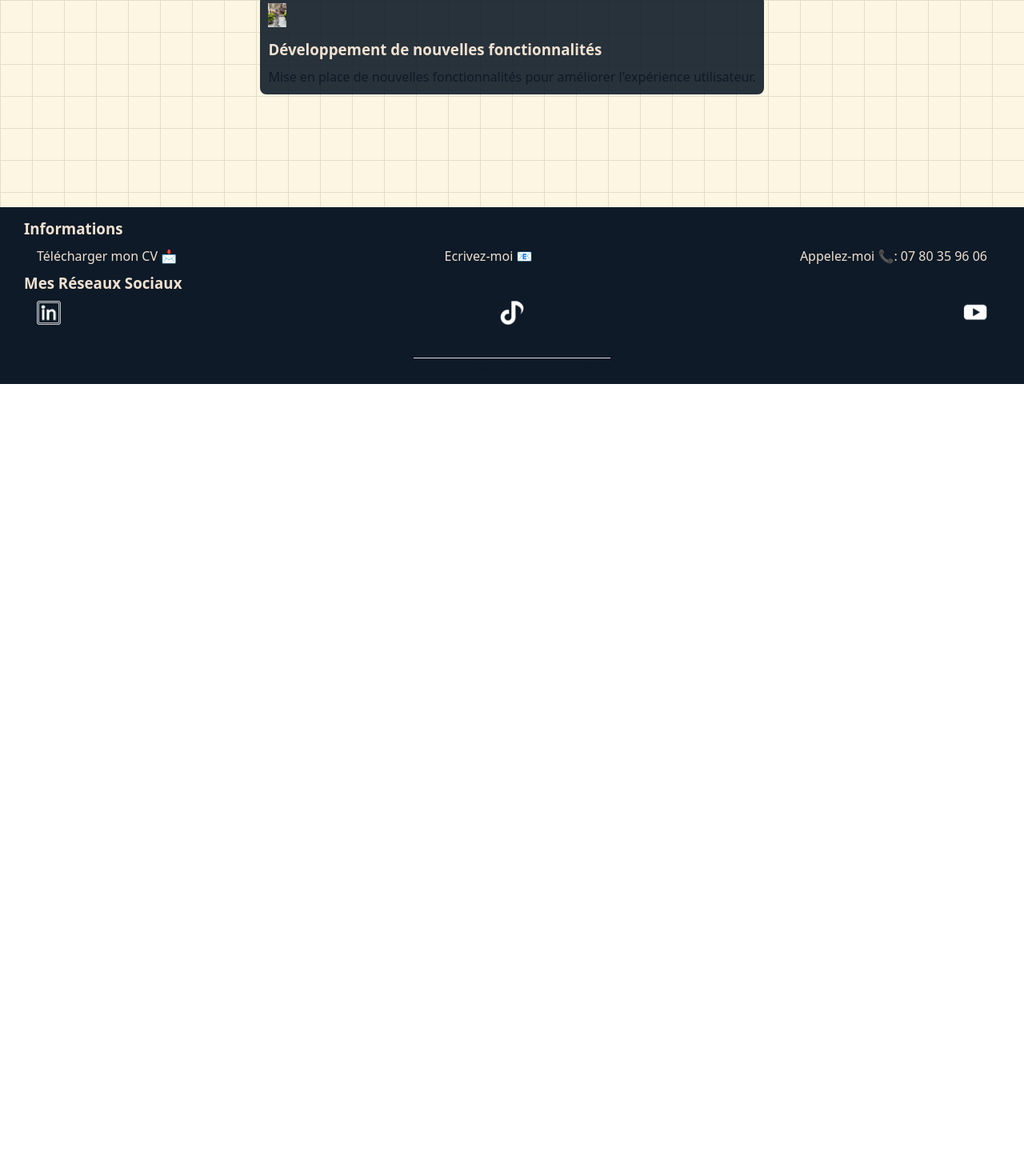
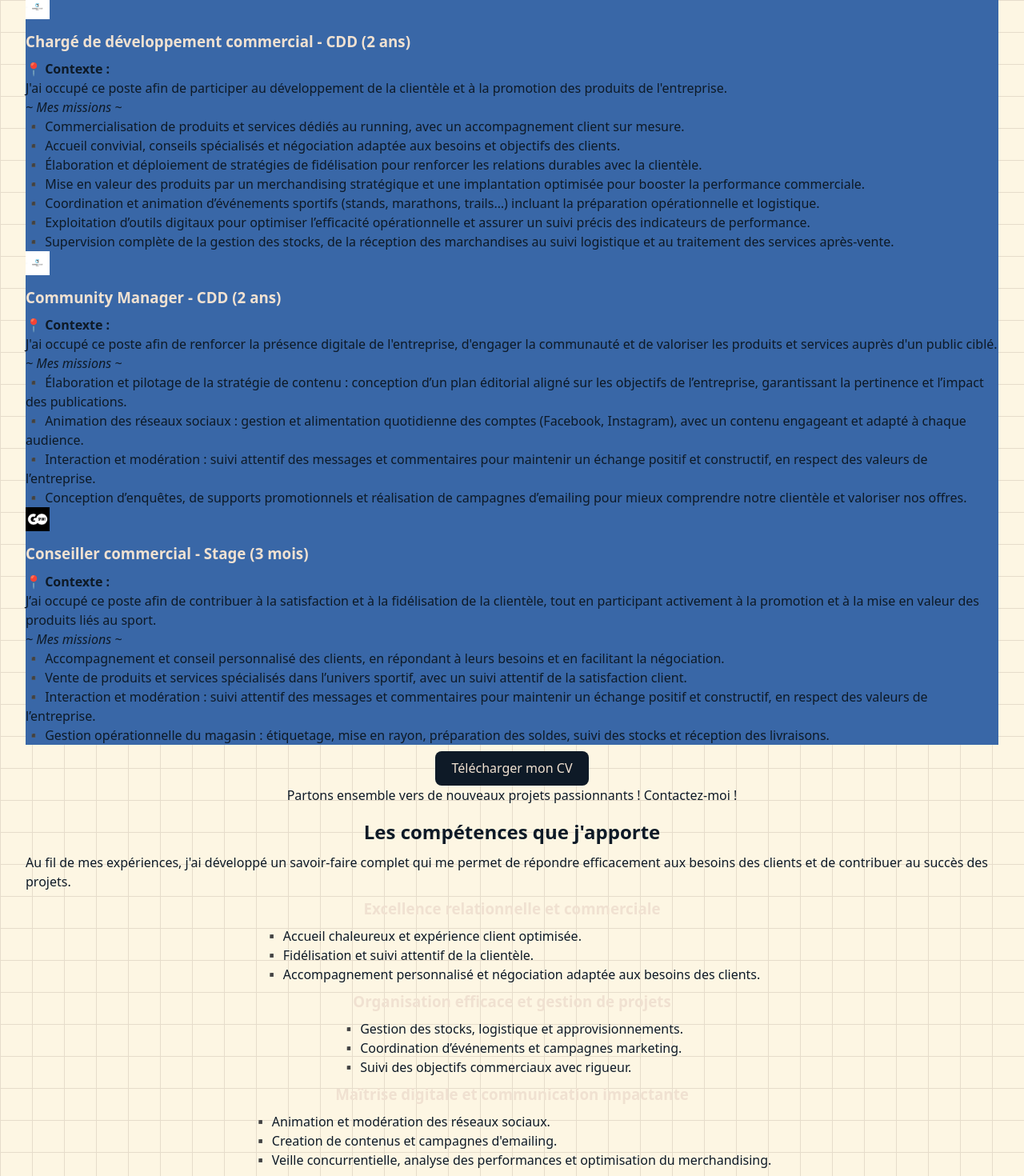
Before and after one commit to ErnestDaph/esilvagoncalves, a React (Vite) app in the folder mon-projet/: page /experience in a window 1280 px wide. Shown: the part 320-1790 px from the top of the page at 80% size. Before the commit the page ends 800 px from the top, so only its background shows below. Built offline with nearby package versions, Linux system fonts and the light colour scheme.

Commit message:
add two sections

```diff
--- a/mon-projet/src/components/ProjectCard/ProjectCard.module.css
+++ b/mon-projet/src/components/ProjectCard/ProjectCard.module.css
@@ -5,12 +5,9 @@
     --fourthary-color: rgba(14, 26, 39, 0.89);
 }
 /* Mobile version*/
-.projectCard{
-    background-color: var(--fourthary-color);
-    border-radius: 8px;
-    padding: 10px;
-    flex-direction: row;
-}
+   .projectCard {
+    background-color: var(--secondary-color);
+   }
 
 /* Desktop version*/
 @media (max-width: 768px) {
--- a/mon-projet/src/components/ProjectCard/ProjectCard.tsx
+++ b/mon-projet/src/components/ProjectCard/ProjectCard.tsx
@@ -1,19 +1,70 @@
 import styles from "./ProjectCard.module.css";
-import ProjectCardHeader from "../ProjetCardHeader/ProjetCardHeader";
-import ProjectCardBody from "../ProjectCardBody/ProjectCardBody";
+
+/* media import*/
+import runningConseilLogo from '../../assets/images/runningConseilLogo.png';
+import goSportLogo from "../../assets/images/goSportLogo.png"
 
 
 function ProjectCard (){
     const content = [
         {
-            description: <ProjectCardBody/>,
+            image: runningConseilLogo,
+            title: "Chargé de développement commercial - CDD (2 ans)",
+            description : "J'ai occupé ce poste afin de participer au développement de la clientèle et à la promotion des produits de l'entreprise.",
+            point1: "Commercialisation de produits et services dédiés au running, avec un accompagnement client sur mesure.",
+            point2: "Accueil convivial, conseils spécialisés et négociation adaptée aux besoins et objectifs des clients.",
+            point3: "Élaboration et déploiement de stratégies de fidélisation pour renforcer les relations durables avec la clientèle.",
+            point4: "Mise en valeur des produits par un merchandising stratégique et une implantation optimisée pour booster la performance commerciale.",
+            point5: "Coordination et animation d’événements sportifs (stands, marathons, trails…) incluant la préparation opérationnelle et logistique.",
+            point6: "Exploitation d’outils digitaux pour optimiser l’efficacité opérationnelle et assurer un suivi précis des indicateurs de performance.",
+            point7: "Supervision complète de la gestion des stocks, de la réception des marchandises au suivi logistique et au traitement des services après-vente.",
         },
+         {
+            image: runningConseilLogo,
+            title: "Community Manager - CDD (2 ans)",
+            description :"J'ai occupé ce poste afin de renforcer la présence digitale de l'entreprise, d'engager la communauté et de valoriser les produits et services auprès d'un public ciblé.",
+            point1: "Élaboration et pilotage de la stratégie de contenu : conception d’un plan éditorial aligné sur les objectifs de l’entreprise, garantissant la pertinence et l’impact des publications.",
+            point2: "Animation des réseaux sociaux : gestion et alimentation quotidienne des comptes (Facebook, Instagram), avec un contenu engageant et adapté à chaque audience.",
+            point3: "Interaction et modération : suivi attentif des messages et commentaires pour maintenir un échange positif et constructif, en respect des valeurs de l’entreprise.",
+            point4 :"Conception d’enquêtes, de supports promotionnels et réalisation de campagnes d’emailing pour mieux comprendre notre clientèle et valoriser nos offres. "
+         },
+        {
+            image: goSportLogo,
+            title: "Conseiller commercial - Stage (3 mois)",
+            description :"J’ai occupé ce poste afin de contribuer à la satisfaction et à la fidélisation de la clientèle, tout en participant activement à la promotion et à la mise en valeur des produits liés au sport.",
+            point1: "Accompagnement et conseil personnalisé des clients, en répondant à leurs besoins et en facilitant la négociation.",
+            point2: "Vente de produits et services spécialisés dans l’univers sportif, avec un suivi attentif de la satisfaction client.",
+            point3: "Interaction et modération : suivi attentif des messages et commentaires pour maintenir un échange positif et constructif, en respect des valeurs de l’entreprise.",
+            point4: "Gestion opérationnelle du magasin : étiquetage, mise en rayon, préparation des soldes, suivi des stocks et réception des livraisons.",
+        }
     ]
-    return (
-        <div className={styles.projectCard}>
-            <ProjectCardHeader image={content[0].image} />
-            <ProjectCardBody description={content[0].description} />
-        </div>
-    );
+        return (
+            <div className={styles.projectCard}>
+                <div className={styles.cards}>
+                    {content.map((item, index) => {
+                    const points = Object.keys(item).filter((key) => key.startsWith("point") && item[key]).map((key) => item[key]);
+                    return (
+                        <div key={index} className={styles.card}>
+                        {item.image && (
+                            <img
+                            src={item.image}
+                            alt={item.title}
+                            className={styles.cardImage}
+                            />
+                        )}
+                        <h3 className={styles.cardTitle}>{item.title}</h3>
+                        <p><strong>📍 Contexte :</strong><br />{item.description}</p>
+                        <p><em>~ Mes missions ~</em></p>
+                        {points.map((point, i) => (
+                            <p key={i} className={styles.description}>
+                            ▪️ {point}
+                            </p>
+                        ))}
+                        </div>
+                    );
+                    })}
+                </div>
+            </div>
+        );
 }
 export default ProjectCard;
--- a/mon-projet/src/components/ProjectCardBody/ProjectCardBody.tsx
+++ /dev/null
@@ -1,23 +0,0 @@
-import React from "react";
-import styles from "./ProjetCardBody.module.css";
-
-function ProjectCardBody (){
-    const content = [
-        {
-            title: "Développement de nouvelles fonctionnalités",
-            description: "Mise en place de nouvelles fonctionnalités pour améliorer l'expérience utilisateur.",
-        },
-    ]
-    return(
-        <div>
-            {content.map((item, index) => (
-                <div key={index} className={styles.contentItem}>
-                    <h3>{item.title}</h3>
-                    <p>{item.description}</p>
-                </div>
-            ))}
-        </div>
-    )
-}
-
-export default ProjectCardBody;
--- a/mon-projet/src/components/ProjetCardHeader/ProjetCardHeader.tsx
+++ /dev/null
@@ -1,25 +0,0 @@
-import styles from "./ProjetCardHeader.module.css";
-
-/*Image Impot*/
-import contentCreation from "../../assets/images/contentCreation.jpg"
-import hondaTest from "../../assets/images/hondaTest.jpg"
-
-function ProjectCardHeader() {
-    const image = [
-        {
-            image : <img src={contentCreation} alt="Honda" />
-        },
-    ];
-
-    return(
-        <div className={styles.projectCardHeader}>
-            {image.map((img, index) => (
-                <div key={index} className={styles.imageContainer}>
-                    {img.image}
-                </div>
-            ))}
-        </div>
-    )
-
-}
-export default ProjectCardHeader;
--- a/mon-projet/src/pages/About/About.tsx
+++ b/mon-projet/src/pages/About/About.tsx
@@ -9,7 +9,7 @@ import portraitDylan from "../../assets/images/PortraitDylan.png";
 import runningConseilLogo from "../../assets/images/runningConseilLogo.png"
 import iutLogo from "../../assets/images/iutLogo.png";
 import keyceLogo from "../../assets/images/keyceLogo.png";
-import contentCreation from "../../assets/images/contentCreation.jpg";
+import goSportLogo from "../../assets/images/goSportLogo.png"
 import challengeIcon from "../../assets/icons/challengeIcon.png";
 import innovationIcon from "../../assets/icons/innovationIcon.png";
 import learningIcon from "../../assets/icons/learningIcon.png";
@@ -34,10 +34,10 @@ const About = () => {
       date: "2022 - Aujourd'hui",
     },
     {
-      title: "Créateur de contenu",
-      description: "Auto-entrepreneur",
-      image: contentCreation,
-      date: "2020 - Aujourd'hui",
+      title: "Conseiller commercial",
+      description: "Stage",
+      image: goSportLogo,
+      date: "Avril 2022 - Juin 2022",
     },
   ];
  const degree = [
@@ -151,7 +151,7 @@ const About = () => {
             ))}
         </div>
           <div className={styles.buttonContainer}>
-            <Button variant="primary" onClick={() => navigate("/experiences")}>
+            <Button variant="primary" onClick={() => navigate("/experience")}>
               Voir les détails
             </Button>
           </div>
--- a/mon-projet/src/pages/Experiences/Experiences.tsx
+++ b/mon-projet/src/pages/Experiences/Experiences.tsx
@@ -1,12 +1,28 @@
 import styles from './Experiences.module.css';
+/*Components import*/
 import ProjectCard from '../../components/ProjectCard/ProjectCard';
-import runningConseilLogo from '../../assets/images/runningConseilLogo.png';
+import Button from '../../components/Button/Button';
+
 
 
 function Experiences(){
-    const projects =[
-        {
-        },
+    const commercialSkills = [
+        "Accueil chaleureux et expérience client optimisée.",
+        "Fidélisation et suivi attentif de la clientèle.",
+        "Accompagnement personnalisé et négociation adaptée aux besoins des clients."
+
+    ]
+    const gestionSkills = [
+
+        "Gestion des stocks, logistique et approvisionnements.",
+        "Coordination d’événements et campagnes marketing.",
+        "Suivi des objectifs commerciaux avec rigueur."
+    ]
+    const digitalSkills = [
+        "Animation et modération des réseaux sociaux.",
+        "Creation de contenus et campagnes d'emailing.",
+        "Veille concurrentielle, analyse des performances et optimisation du merchandising.",
+
     ]
     return(
         <>
@@ -19,22 +35,60 @@ function Experiences(){
                 </p>
             </div>
         </section>
-        <section className={styles.body}>
+        <section className={styles.h2Container}>
             <h2>Mes expériences professionnelles</h2>
             <p>Montrer ton parcours professionnel ou académique, ce que tu as fait, où et dans quel cadre.</p>
-            <div className={styles.projectContainer}>
-                {projects.map((project,index) => (
-                    <ProjectCard
-                        key={index}
-                        title={project.title}
-                        description={project.description}
-                        image={project.image}
-                        link={project.link}/>
-                ))}
+            <ProjectCard />
+        </section>
+        <section className={styles.h2Container}>
+            <div className={styles.buttonContainer}>
+                <Button variant="primary" onClick={() => {
+                    const link = document.createElement('a');
+                    link.href = 'CV_Dylan.pdf';
+                    link.download = 'CV_Dylan.pdf';
+                    link.click();
+
+                }}>
+                    Télécharger mon CV
+                </Button>
+            </div>
+            <div className={styles.pContainer}>
+                <p>Partons ensemble vers de nouveaux projets passionnants ! <a href="/contact">Contactez-moi !</a></p>
             </div>
         </section>
-        </>
-    )
+        <section className={styles.h2Container}>
+            <h2>Les compétences que j'apporte</h2>
+            <p>Au fil de mes expériences, j'ai développé un savoir-faire complet qui me permet de répondre efficacement aux besoins des clients et de contribuer au succès des projets.</p>
+            <h3>Excellence relationnelle et commerciale</h3>
+            <ul>
+                {commercialSkills.map((point, index) => (
+                    <li key={index} className={styles.description}>▪️ {point}</li>
+                ))}
+            </ul>
+            <h3>Organisation efficace et gestion de projets</h3>
+            <ul>
+                {gestionSkills.map((point, index) => (
+                    <li key={index} className={styles.description}>▪️ {point}</li>
+                ))}
+            </ul>
+            <h3>Maîtrise digitale et communication impactante</h3>
+            <ul>
+                {digitalSkills.map((point, index) => (
+                    <li key={index} className={styles.description}>▪️ {point}</li>
+                ))}
+            </ul>
+        </section>
+        <section className={styles.h2Container}>
+                <h2>Ce que mes partenaires pensent de mon travail</h2>
+                <p>Découvrez les témoignages de ceux qui ont collaboré avec moi, mettant en lumière mon engagement, ma créativité et mon professionnalisme.</p>
+                <blockquote>
+                    <p>"Dylan a su transformer nos idées en réalité avec brio. Son écoute et sa réactivité font toute la différence."</p>
+                    <footer>- Client satisfait</footer>
+                </blockquote>
+        </section>
+    </>
+)
+
 }
 
 export default Experiences;
```
Also changed, not shown: mon-projet/src/assets/images/goSportLogo.png (added), mon-projet/src/components/ProjectCardBody/ProjetCardBody.module.css (deleted), mon-projet/src/components/ProjetCardHeader/ProjetCardHeader.module.css (deleted).
